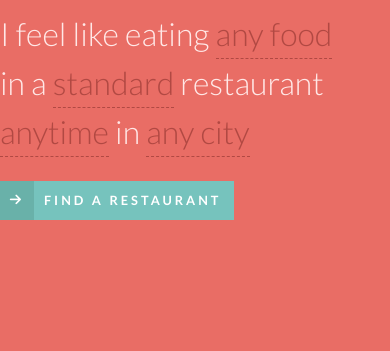
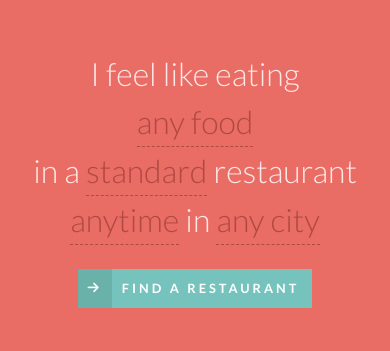
Before and after one commit to castle-dev/nl-form, a website: page app/index.html in a window 390 px wide. Drawn offline with nearby package versions, Linux system fonts and the light colour scheme; some packages are replaced by stand-ins of ours; files that its build step writes are made by us from their sources.

Commit message:
Adding padding and centering text on the form

```diff
--- a/app/styles/component.css
+++ b/app/styles/component.css
@@ -15,6 +15,8 @@
 	margin: 0.3em auto 0 auto;
 	font-size: 4em;
 	line-height: 1.5;
+  text-align: center;
+  padding: 40px 100px;
 }
 
 .nl-form ul {
@@ -275,11 +277,13 @@ input:focus::-ms-input-placeholder {
 @media screen and (max-width: 45em) {
 	.nl-form {
 		font-size: 3em;
+    padding: 40px 60px;
 	}
 }
 
 @media screen and (max-width: 25em) {
 	.nl-form {
 		font-size: 2em;
+    padding: 40px 30px;
 	}
 }
```
